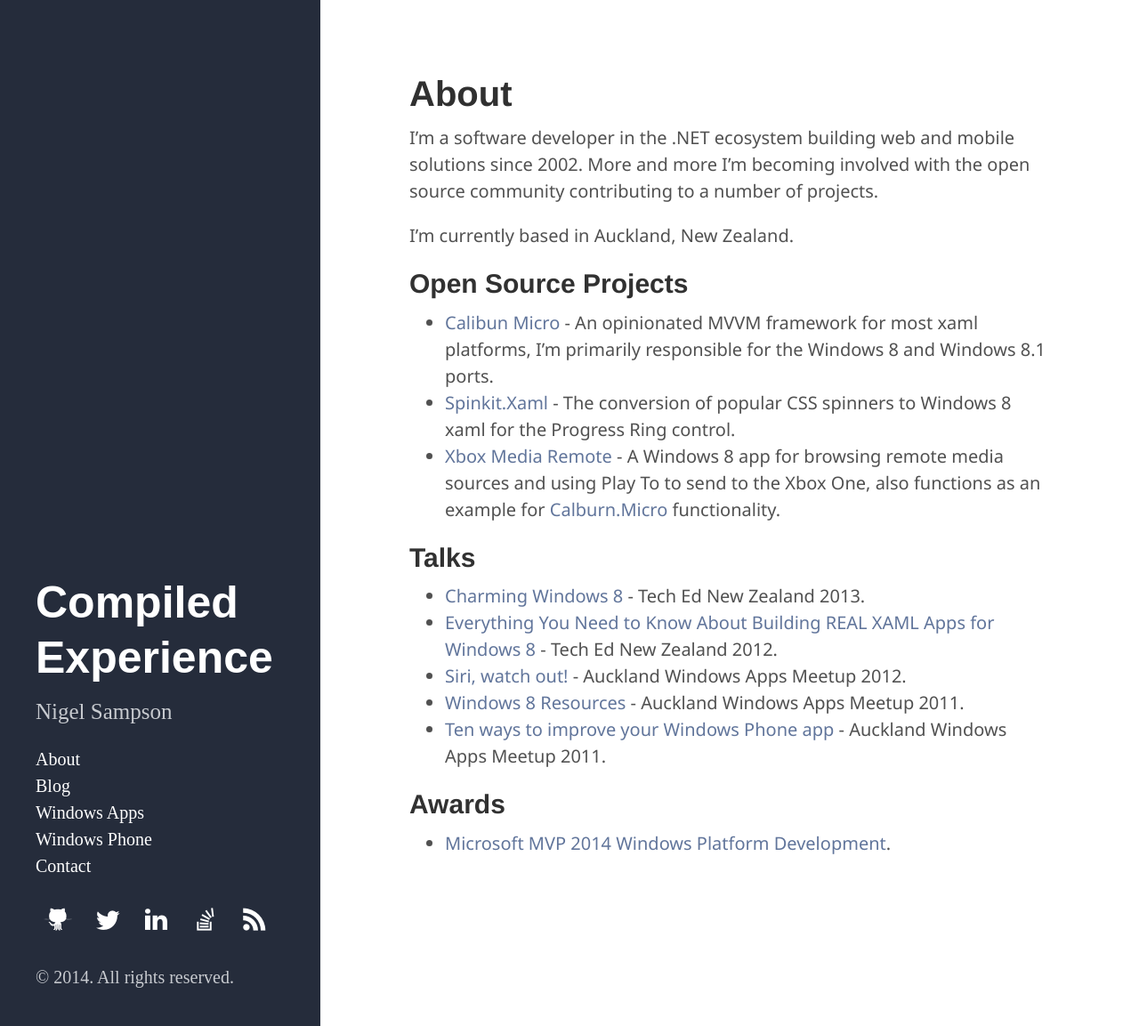
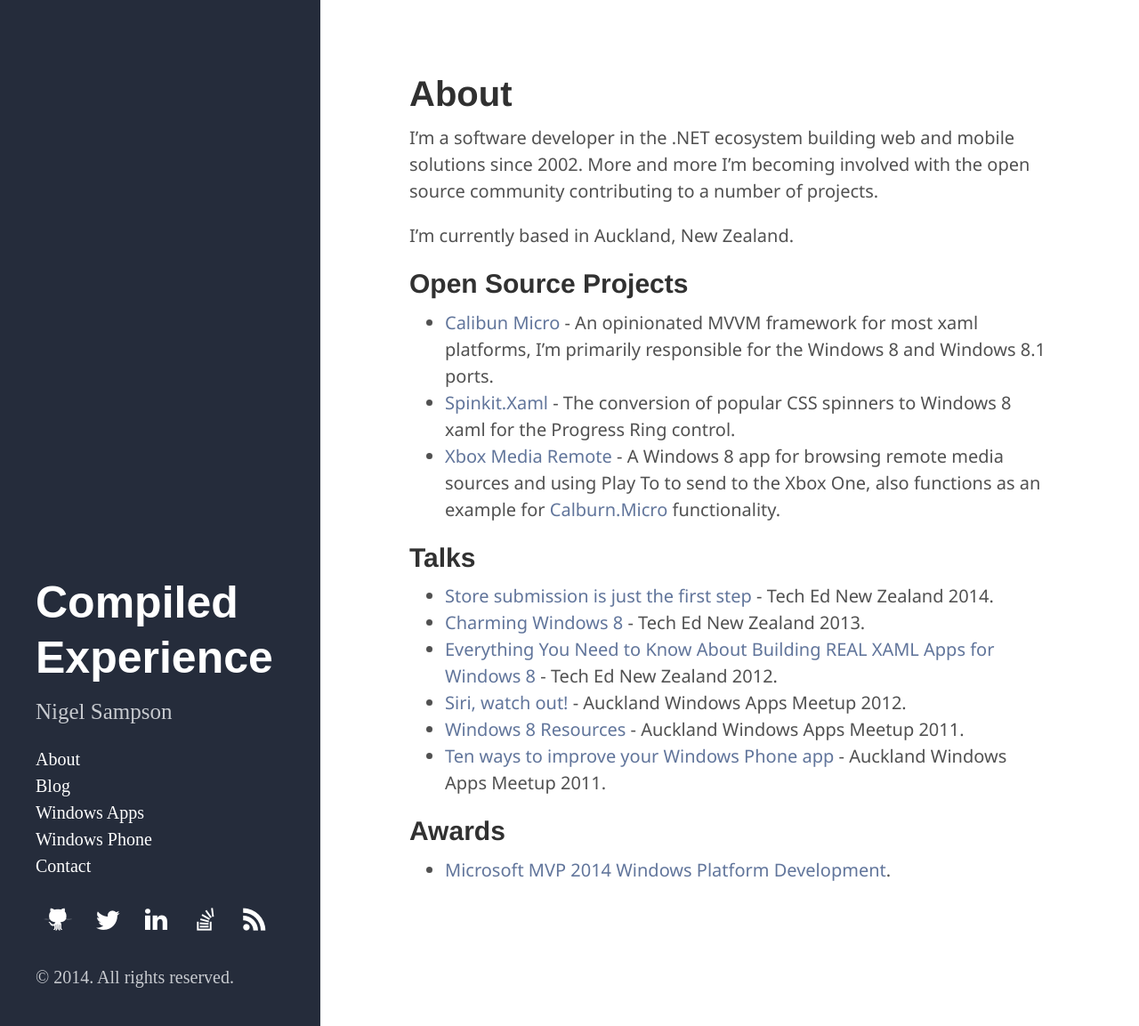
Before and after one commit to nigel-sampson/nigel-sampson.github.io, a Jekyll site: the page built from about.md, in a window 1280 px wide and 1153 px high. Shown: the whole window at 89% size. Built offline with Jekyll 4.4.1, drawn with Linux system fonts in a browser that asks for light colours; Markdown is read by kramdown in place of the engine named in the settings.

Commit message:
Update about.md

```diff
--- a/about.md
+++ b/about.md
@@ -15,6 +15,7 @@
 
 ## Talks
 
+ - [Store submission is just the first step][store] - Tech Ed New Zealand 2014.
  - [Charming Windows 8][charming] - Tech Ed New Zealand 2013.
  - [Everything You Need to Know About Building REAL XAML Apps for Windows 8][xaml] - Tech Ed New Zealand 2012.
  - [Siri, watch out!][siri] - Auckland Windows Apps Meetup 2012.
@@ -34,3 +35,4 @@
 [charming]: https://bitbucket.org/nigel.sampson/voice-demo
 [xaml]: http://channel9.msdn.com/Events/TechEd/NewZealand/TechEd-New-Zealand-2012/APP301
 [mvp]: https://mvp.microsoft.com/en-us/mvp/Nigel%20Sampson-5000468
+[store]: https://channel9.msdn.com/Events/TechEd/NewZealand/2014/WIN203
```
